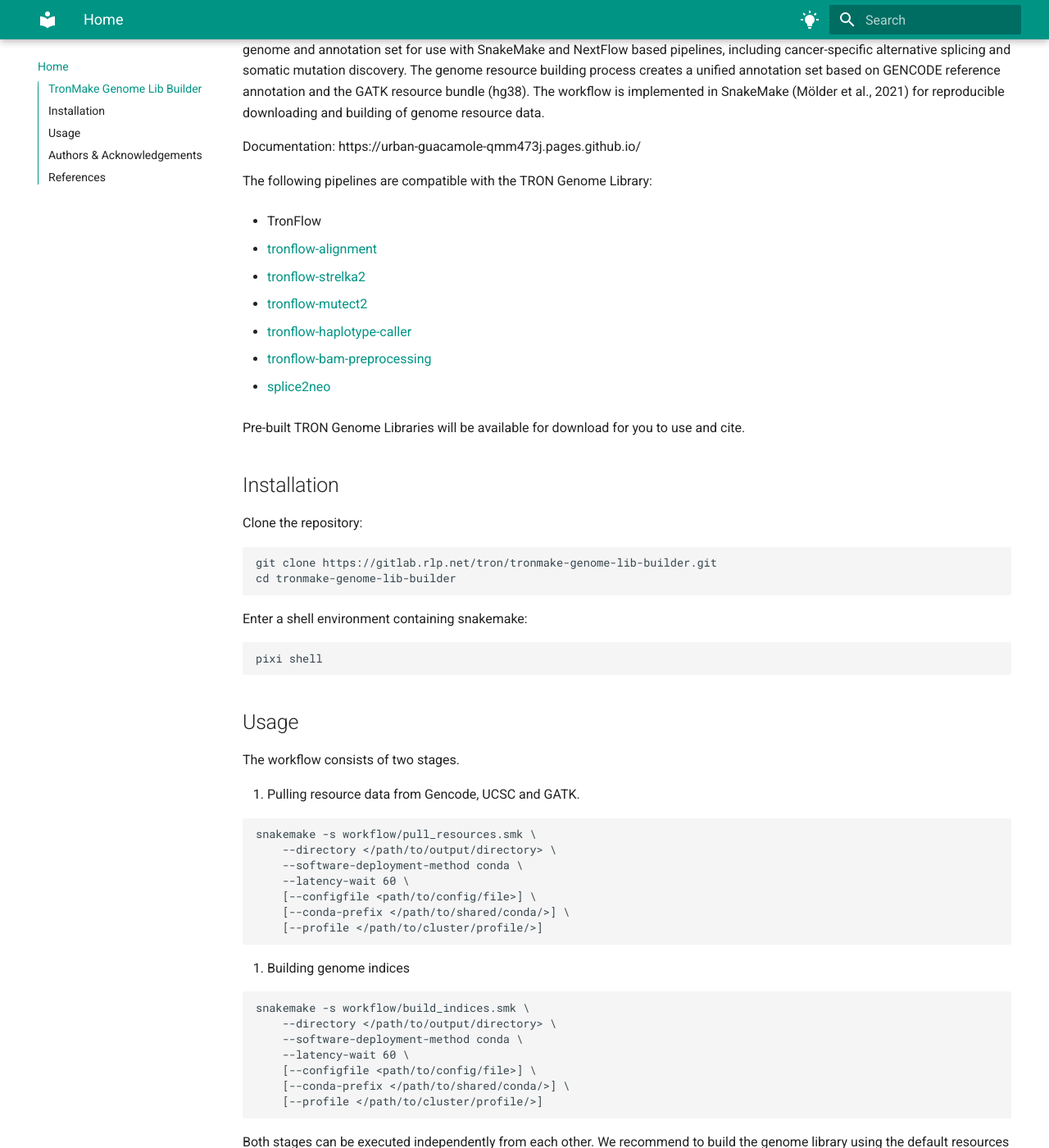
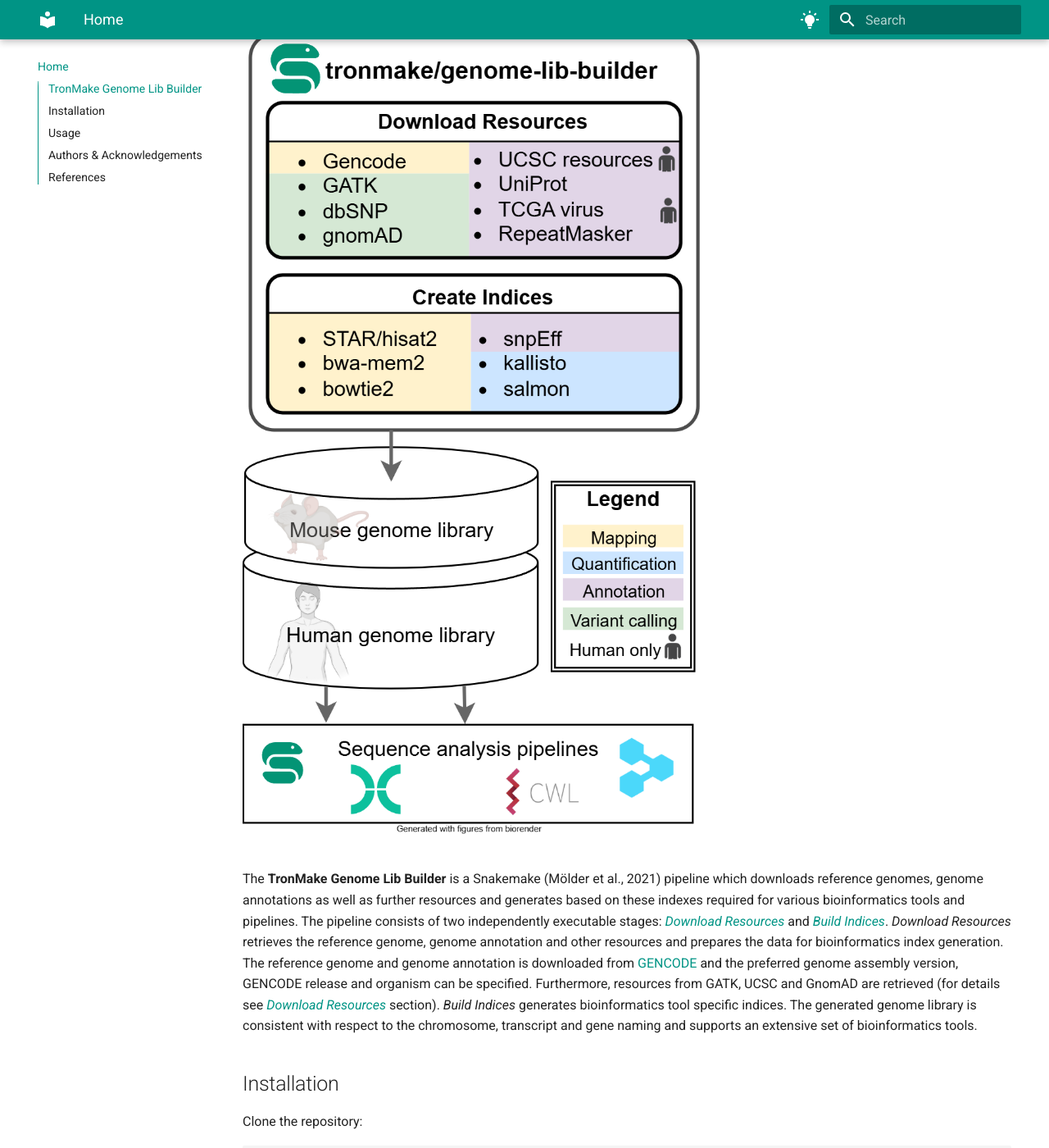
Before and after one commit to TRON-Bioinformatics/oblx, an MkDocs documentation site: the page built from docs/tronmake-genome-lib-builder/docs/index.md, in a window 1280 px wide and 1400 px high, scrolled down 452 px. Shown: the whole window at 82% size. Built offline with MkDocs 1.6.1 and Material for MkDocs 9.7.7, drawn with Linux system fonts in a browser that asks for light colours.

Commit message:
docs: Add workflow graph

```diff
--- a/docs/tronmake-genome-lib-builder/docs/index.md
+++ b/docs/tronmake-genome-lib-builder/docs/index.md
@@ -9,33 +9,26 @@
 
 <!-- badges: end -->
 
-The **TRON Genome Library** is a unified resource collection used by next
-generation sequencing (NGS) analysis pipelines developed by the computational
-medicine group at [TRON](https://github.com/TRON-Bioinformatics). The TronMake
-Genome Lib Builder system is leveraged for preparing a reference genome and
-annotation set for use with SnakeMake and NextFlow based pipelines, including
-cancer-specific alternative splicing and somatic mutation discovery. The genome
-resource building process creates a unified annotation set based on GENCODE
-reference annotation and the GATK resource bundle (hg38). The workflow is
-implemented in SnakeMake (Mölder et al., 2021) for reproducible downloading and
-building of genome resource data.
-
 Documentation: https://urban-guacamole-qmm473j.pages.github.io/
 
-The following pipelines are compatible with the TRON Genome Library:
+<img src="resources/workflow_graph.png" width="60%">
 
-- TronFlow
-
-  - [tronflow-alignment](https://github.com/TRON-Bioinformatics/tronflow-alignment)
-  - [tronflow-strelka2](https://github.com/TRON-Bioinformatics/tronflow-strelka2)
-  - [tronflow-mutect2](https://github.com/TRON-Bioinformatics/tronflow-mutect2)
-  - [tronflow-haplotype-caller](https://github.com/TRON-Bioinformatics/tronflow-haplotype-caller)
-  - [tronflow-bam-preprocessing](https://github.com/TRON-Bioinformatics/tronflow-bam-preprocessing)
-
-- [splice2neo](https://github.com/TRON-Bioinformatics/splice2neo)
-
-Pre-built TRON Genome Libraries will be available for download for you to use
-and cite.
+The **TronMake Genome Lib Builder** is a Snakemake (Mölder et al., 2021)
+pipeline which downloads reference genomes, genome annotations as well as
+further resources and generates based on these indexes required for various
+bioinformatics tools and pipelines. The pipeline consists of two independently
+executable stages: [*Download Resources*](pull_resources.md#download-resources)
+and [*Build Indices*](build_indices.md#build-indices). *Download Resources*
+retrieves the reference genome, genome annotation and other resources and
+prepares the data for bioinformatics index generation. The reference genome and
+genome annotation is downloaded from [GENCODE](https://www.gencodegenes.org/)
+and the preferred genome assembly version, GENCODE release and organism can be
+specified. Furthermore, resources from GATK, UCSC and GnomAD are retrieved (for
+details see [*Download Resources*](pull_resources.md#download-resources)
+section). *Build Indices* generates bioinformatics tool specific indices. The
+generated genome library is consistent with respect to the chromosome,
+transcript and gene naming and supports an extensive set of bioinformatics
+tools.
 
 ## Installation
 
--- a/docs/tronmake-genome-lib-builder/mkdocs.yml
+++ b/docs/tronmake-genome-lib-builder/mkdocs.yml
@@ -1,7 +1,7 @@
 site_name: TronMake Genome Lib Builder
 nav:
   - Home: index.md
-  - Pull Resources: pull_resources.md
+  - Download Resources: pull_resources.md
   - Build Indices: build_indices.md
   - Configuration: configuration.md
   - Developer Guide: developer_guide.md
```
Also changed, not shown: docs/tronmake-genome-lib-builder/docs/resources/workflow_graph.png (added).
